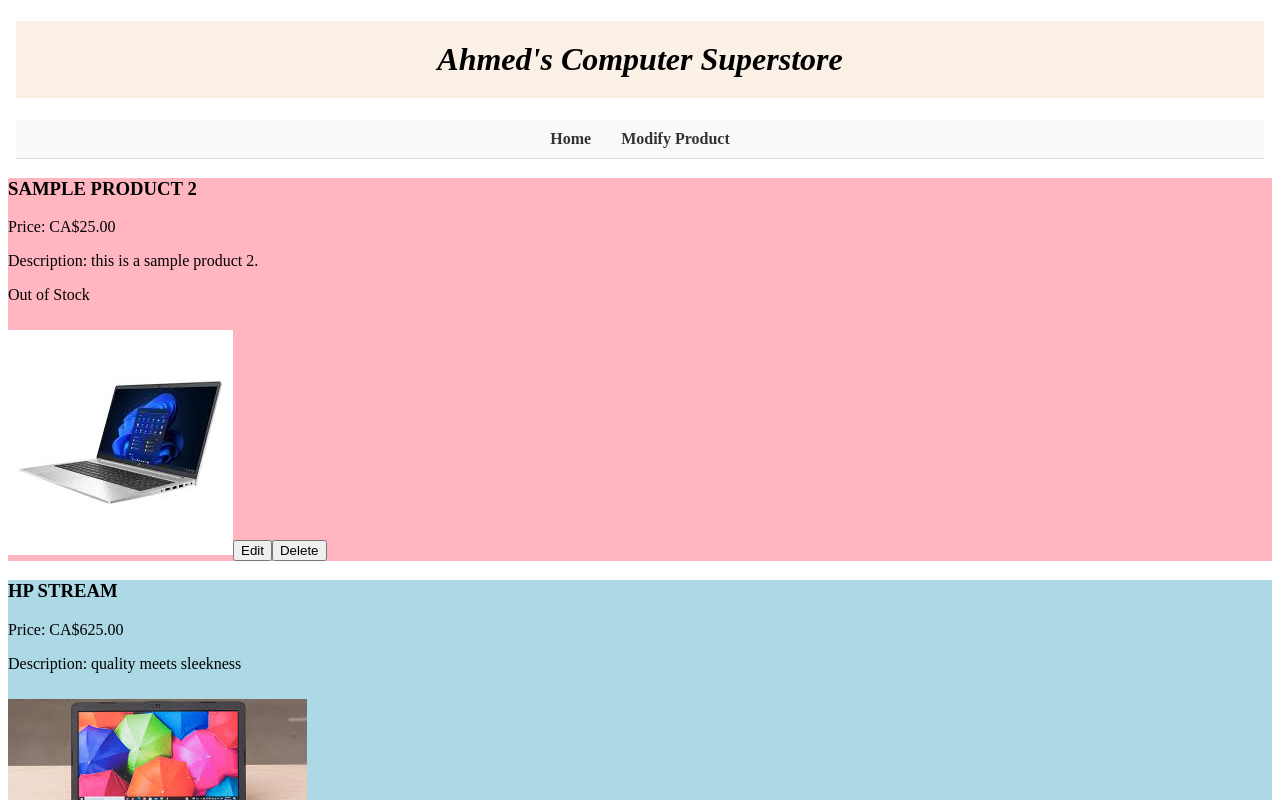
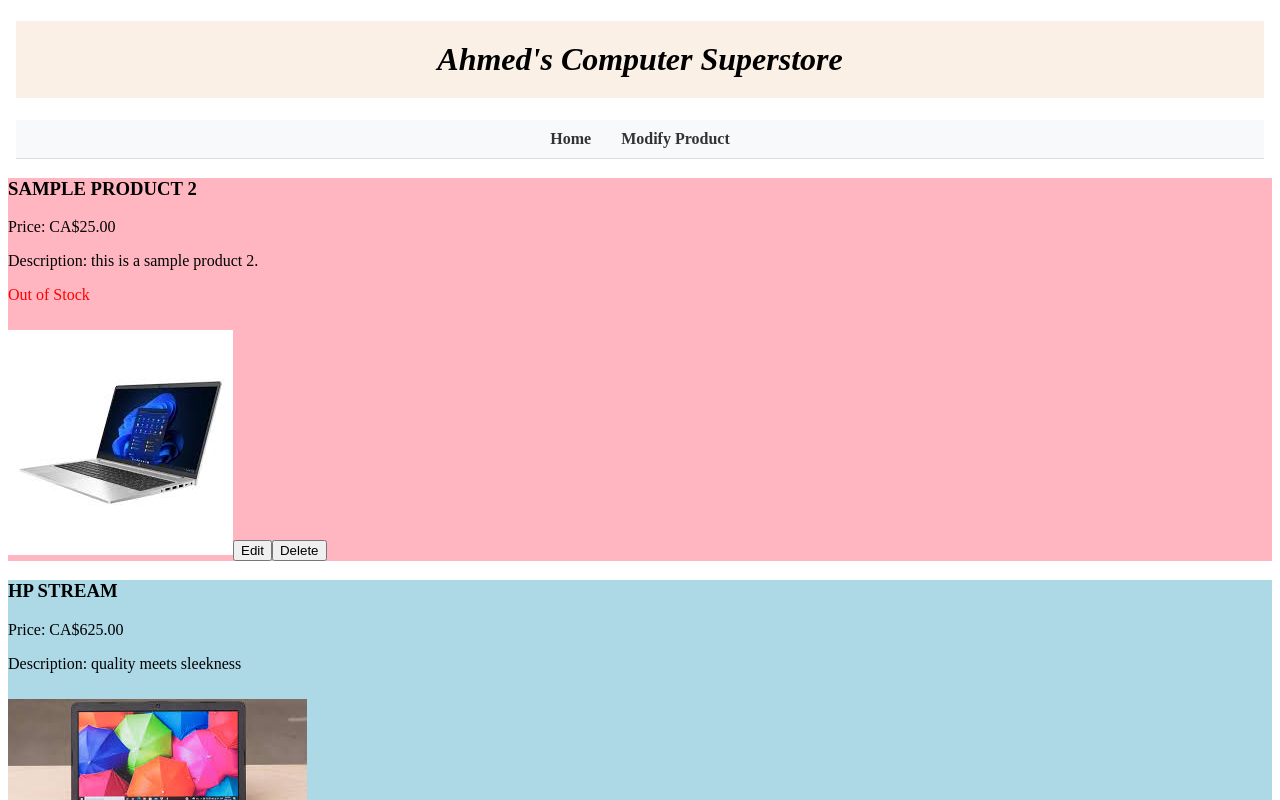
Before and after one commit to musahmed10/Ahmed_Musa_Learning_Angular, an Angular app: page /products in a window 1280 px wide. Shown: the top 800 px of the page. Built offline with nearby package versions, Linux system fonts and the light colour scheme.

Commit message:
Bonus: Custom pipe that changes the text when product is out of stock to red color.

```diff
--- /dev/null
+++ b/src/app/pipes/availability-colors.pipe.ts
@@ -0,0 +1,14 @@
+import { Pipe, PipeTransform } from '@angular/core';
+
+@Pipe({
+  name: 'availabilityColors',
+  standalone: true
+})
+export class AvailabilityColorsPipe implements PipeTransform {
+
+  transform(isAvailable: boolean): string {
+    // This returns the css class out of stock, to eventually style it to red text color
+    //when the product is out of stock
+    return isAvailable ? '' : 'out-of-stock';
+  }
+}
--- a/src/app/product-list/product-list.component.css
+++ b/src/app/product-list/product-list.component.css
@@ -10,3 +10,7 @@
   height: auto;
   margin-top: 10px;
 }
+
+.out-of-stock {
+  color: red;
+}
--- a/src/app/product-list/product-list.component.html
+++ b/src/app/product-list/product-list.component.html
@@ -1,14 +1,15 @@
 <div *ngIf="products$ | async as productList">
-  <div *ngFor="let product of productList; let i = index" [ngClass]="{'even-item': i % 2 === 0, 'odd-item': i % 2 !== 0}">
+  <div *ngFor="let product of productList; let i = index"
+       [ngClass]="{'even-item': i % 2 === 0, 'odd-item': i % 2 !== 0}">
     <h3>{{ product.name | uppercase}}</h3>
     <p>Price: {{ product | fiftyPercentPromo | currency: 'CAD'}}</p>
     <p *ngIf="product.description">Description: {{ product.description | lowercase}}</p>
-    <p *ngIf="!product.isAvailable">Out of Stock</p>
+    <p *ngIf="!product.isAvailable" [ngClass]="product.isAvailable | availabilityColors">Out of Stock</p>
 
     <!-- Add the image here -->
     <img *ngIf="product.imageUrl" [src]="product.imageUrl" alt="{{ product.name }}" class="product-image" />
 
-    <!-- I want the buttons to only appear on the list view -->
+    <!-- Buttons for the list view -->
     <button (click)="editProduct(product)">Edit</button>
     <button (click)="deleteProduct(i)">Delete</button>
   </div>
--- a/src/app/product-list/product-list.component.ts
+++ b/src/app/product-list/product-list.component.ts
@@ -6,11 +6,12 @@
 import { Product } from '../data/mock-content';
 import { Router } from '@angular/router';
 import {FiftyPercentPromoPipe} from "../pipes/fifty-percent-promo.pipe";
+import {AvailabilityColorsPipe} from "../pipes/availability-colors.pipe";
 
 @Component({
   selector: 'app-product-list',
   standalone: true,
-  imports: [CommonModule, ProductListItemComponent, FiftyPercentPromoPipe],
+  imports: [CommonModule, ProductListItemComponent, FiftyPercentPromoPipe, AvailabilityColorsPipe],
   templateUrl: './product-list.component.html',
   styleUrls: ['./product-list.component.css']
 })
```
Also changed, not shown: 1 other file (tests, documents, lock files or other folders).
